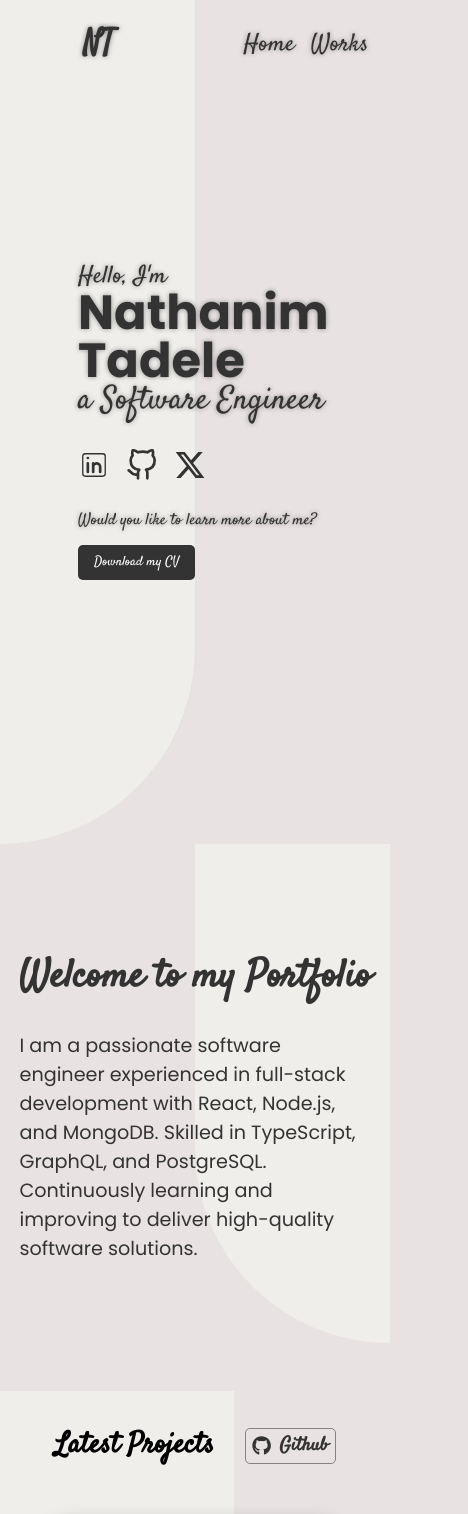
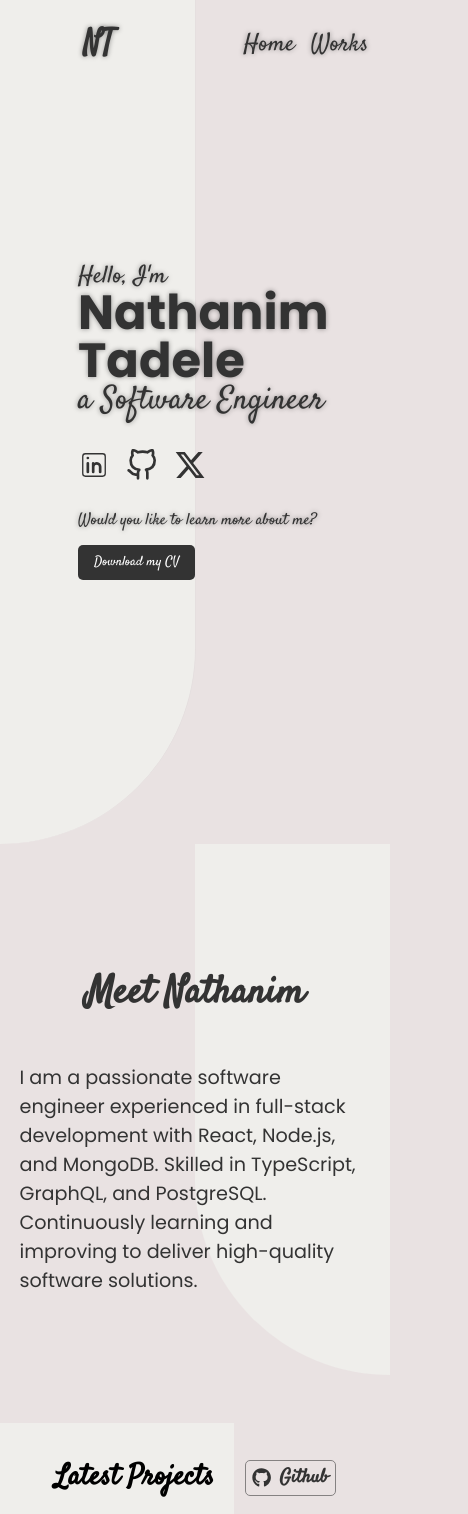
Before and after one commit to Nathanim1919/portfolio-v2, a React (Vite) app in the folder client/: page / in a window 390 px wide. Shown: the top 1514 px of the page, 468 px wide, since content can reach past the window. Built offline with nearby package versions, Linux system fonts and the light colour scheme; grey boxes are pictures that could not be loaded.

Commit message:
fix bug while making responsive

```diff
--- a/client/src/App.css
+++ b/client/src/App.css
@@ -3,4 +3,5 @@ body{
   padding: 0;
   margin: 0;
   background-color: #e9e2e2;
+  overflow-x: hidden;
 }
--- a/client/src/index.css
+++ b/client/src/index.css
@@ -1,5 +1,5 @@
 @import url('https://fonts.googleapis.com/css2?family=Poppins:ital,wght@0,100;0,200;0,300;0,400;0,500;0,600;0,700;0,800;0,900;1,100;1,200;1,300;1,400;1,500;1,600;1,700;1,800;1,900&display=swap');
-body{
+body, html{
   padding: 0;
   margin: 0;
   overflow-x: hidden;
--- a/client/src/pages/Aboutme.tsx
+++ b/client/src/pages/Aboutme.tsx
@@ -3,14 +3,15 @@ import styled from "styled-components"
 export const AboutmePage: React.FC = () => {
     return (
         <Container>
-            <h1>Welcome to my Portfolio</h1>
+            <h1>Meet Nathanim</h1>
             <p>
-                I am a passionate software engineer experienced in full-stack development with React, Node.js, and MongoDB. Skilled in TypeScript, GraphQL, and PostgreSQL. Continuously learning and improving to deliver high-quality software solutions.
+                I am a passionate software engineer experienced in full-stack development with React, Node.js, and
+                MongoDB. Skilled in TypeScript, GraphQL, and PostgreSQL. Continuously learning and improving to deliver
+                high-quality software solutions.
             </p>
         </Container>
     )
 }
-
 
 
 const Container = styled.div`
@@ -55,5 +56,6 @@ const Container = styled.div`
         font-family: "Satisfy", cursive;
         position: relative;
         z-index: 1;
+        padding: 1rem;
     }
 `
--- a/client/src/pages/Footer.tsx
+++ b/client/src/pages/Footer.tsx
@@ -44,12 +44,12 @@ const FooterContainer = styled.div`
     align-items: center;
     justify-content: center;
     font-family: Arial, sans-serif;
-    margin-top: 5rem;
 `
 
 const FooterContent = styled.div`
     display: flex;
     justify-content: space-between;
+    align-items: center;
     width: 80%;
     margin-bottom: 20px;
 
@@ -87,7 +87,7 @@ const SocialMedias = styled.div`
 const ContactMe = styled.div`
     display: flex;
     flex-direction: column;
-    align-items: flex-end;
+    align-items: center;
 
     p {
         display: flex;
@@ -105,5 +105,9 @@ const FooterEnd = styled.div`
         display: flex;
         align-items: center;
         gap: 5px;
+
+        @media screen and (max-width: 700px)  {
+            flex-direction: column;
+        }
     }
 `
```
